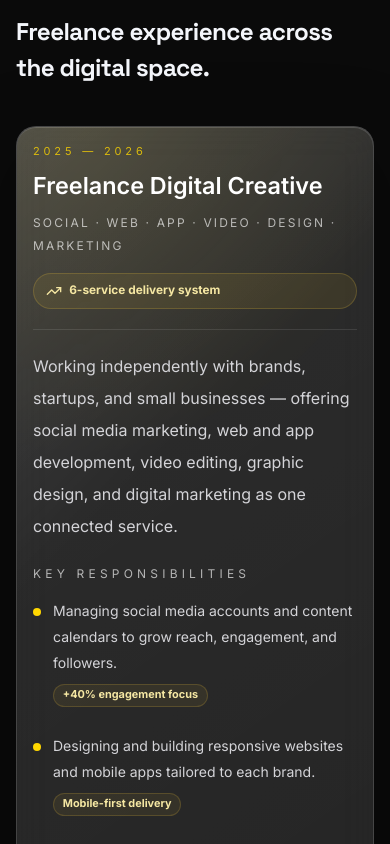
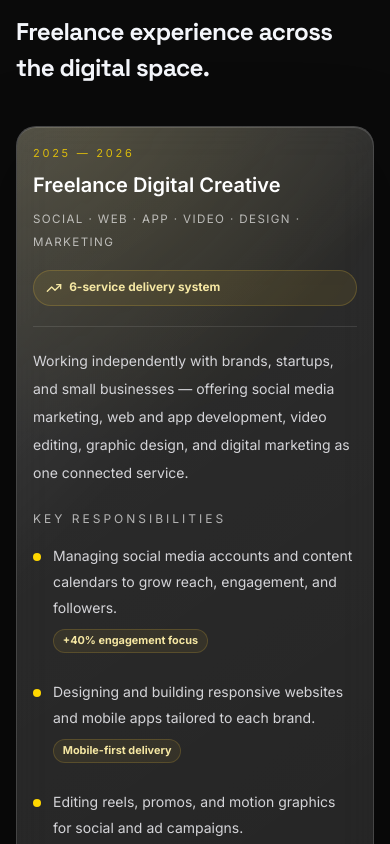
Before and after one commit to PoojaNandhini29/portfolio, a React (Vite) app: page / in a window 390 px wide. Shown: the part 3340-4184 px from the top of the page. Built offline with nearby package versions, Linux system fonts and the light colour scheme.

Commit message:
experience resolved

```diff
--- a/src/App.jsx
+++ b/src/App.jsx
@@ -8,11 +8,9 @@ import {
   Camera,
   ChevronRight,
   Code2,
-  ExternalLink,
   Globe2,
   Image,
   Mail,
-  Maximize2,
   Megaphone,
   Menu,
   Palette,
@@ -345,10 +343,10 @@ function RevealSection({ id, className = '', children }) {
     <motion.section
       id={id}
       className={cn('section-pad', className)}
-      initial={shouldReduceMotion ? false : { opacity: 0, y: 30 }}
+      initial={shouldReduceMotion ? false : { opacity: 0, y: 24 }}
       whileInView={shouldReduceMotion ? {} : { opacity: 1, y: 0 }}
-      viewport={{ once: true, amount: 0.16 }}
-      transition={{ duration: 0.7, ease: 'easeOut' }}
+      viewport={{ once: true, amount: 0.05 }}
+      transition={{ duration: 0.6, ease: 'easeOut' }}
     >
       {children}
     </motion.section>
@@ -482,13 +480,12 @@ function ProjectCard({ project, index }) {
           <div className="pointer-events-none absolute inset-0 z-0 bg-[radial-gradient(circle_at_top_right,rgba(255,255,255,0.14),transparent_28%),radial-gradient(circle_at_bottom_left,rgba(212,175,55,0.12),transparent_30%)]" />
 
           <div className="project-card-preview relative z-10 overflow-hidden rounded-[24px] border border-white/12 bg-white/[0.08] backdrop-blur-[18px]">
-            <div className="flex items-center justify-between border-b border-white/10 px-4 py-3">
+            <div className="flex items-center border-b border-white/10 px-4 py-3">
               <div className="flex items-center gap-2">
                 <span className="h-2.5 w-2.5 rounded-full bg-[#FFD700]" />
                 <span className="h-2.5 w-2.5 rounded-full bg-white/25" />
                 <span className="h-2.5 w-2.5 rounded-full bg-white/12" />
               </div>
-              <Maximize2 className="h-4 w-4 text-white/40" />
             </div>
             <div className="relative aspect-[16/9] overflow-hidden">
               <img
@@ -547,34 +544,6 @@ function ProjectCard({ project, index }) {
                   {tech}
                 </motion.span>
               ))}
-            </div>
-
-            <div className="mt-5 flex flex-wrap gap-3">
-              {project.link ? (
-                <MagneticButton
-                  href={project.link}
-                  target="_blank"
-                  rel="noopener noreferrer"
-                  variant="secondary"
-                  className="project-action-button project-action-button-secondary"
-                >
-                  {project.buttonText ?? 'View Live Demo'} <Maximize2 className="h-4 w-4" />
-                </MagneticButton>
-              ) : (
-                <span className="project-action-button project-action-button-secondary cursor-not-allowed select-none opacity-75">
-                  {project.buttonText ?? 'Creative Design Portfolio'}
-                </span>
-              )}
-              {project.demo ? (
-                <MagneticButton
-                  href={project.demo}
-                  target="_blank"
-                  rel="noopener noreferrer"
-                  className="project-action-button project-action-button-primary"
-                >
-                  Live Link <ExternalLink className="h-4 w-4" />
-                </MagneticButton>
-              ) : null}
             </div>
           </div>
         </div>
@@ -829,26 +798,26 @@ function App() {
                   key={item.title}
                   initial={{ opacity: 0, y: 18 }}
                   whileInView={{ opacity: 1, y: 0 }}
-                  viewport={{ once: true, amount: 0.2 }}
+                  viewport={{ once: true, amount: 0.05 }}
                   transition={{ duration: 0.45, delay: index * 0.06 }}
                 >
-                  <GlassCard className="experience-card p-5 sm:p-8">
+                  <GlassCard className="experience-card p-4 sm:p-6 md:p-8">
                     <div className="experience-card-header flex flex-col gap-4 border-b border-white/10 pb-5 sm:flex-row sm:items-start sm:justify-between">
                       <div className="min-w-0">
-                        <p className="text-[11px] uppercase tracking-[0.35em] text-[#FFD700]/80">{item.period}</p>
-                        <h3 className="mt-2 text-[clamp(1.35rem,6vw,1.5rem)] font-semibold text-white">{item.title}</h3>
-                        <p className="experience-role mt-2 text-sm uppercase tracking-[0.28em] text-white/65">{item.role}</p>
+                        <p className="text-[11px] uppercase tracking-[0.25em] sm:tracking-[0.35em] text-[#FFD700]/80">{item.period}</p>
+                        <h3 className="mt-2 text-[clamp(1.25rem,5vw,1.5rem)] font-semibold text-white">{item.title}</h3>
+                        <p className="experience-role mt-2 text-xs sm:text-sm uppercase tracking-[0.16em] sm:tracking-[0.28em] text-white/65">{item.role}</p>
                       </div>
-                      <div className="impact-stat sm:text-right">
+                      <div className="impact-stat shrink-0 sm:text-right">
                         <TrendingUp className="h-4 w-4" />
                         <span>6-service delivery system</span>
                       </div>
                     </div>
 
-                    <p className="mt-5 text-base leading-8 text-zinc-300">{item.text}</p>
+                    <p className="mt-5 text-sm sm:text-base leading-7 sm:leading-8 text-zinc-300">{item.text}</p>
 
                     <div className="mt-6 min-w-0">
-                      <p className="text-xs uppercase tracking-[0.35em] text-white/65">Key Responsibilities</p>
+                      <p className="text-xs uppercase tracking-[0.25em] sm:tracking-[0.35em] text-white/65">Key Responsibilities</p>
                       <ul className="experience-proof-list mt-4 space-y-3">
                         {item.responsibilities.map((responsibility, responsibilityIndex) => (
                           <li key={responsibility} className="experience-proof-item">
--- a/src/index.css
+++ b/src/index.css
@@ -454,14 +454,16 @@
     width: 100%;
     max-width: 100%;
     min-width: 0;
+    box-sizing: border-box;
   }
 
   .experience-card {
-    overflow: visible;
+    overflow: hidden;
   }
 
   .experience-role {
-    overflow-wrap: anywhere;
+    overflow-wrap: break-word;
+    word-break: normal;
   }
 
   .experience-proof-item {
@@ -477,7 +479,8 @@
 
   .experience-proof-text {
     min-width: 0;
-    overflow-wrap: anywhere;
+    overflow-wrap: break-word;
+    word-break: normal;
   }
 
   .experience-proof-dot {
@@ -500,8 +503,10 @@
     background: rgba(212, 175, 55, 0.08);
     font-size: 0.68rem;
     font-weight: 700;
-    line-height: 1.1;
-    overflow-wrap: anywhere;
+    line-height: 1.2;
+    white-space: normal;
+    overflow-wrap: break-word;
+    word-break: normal;
   }
 
   .service-card {
@@ -873,12 +878,13 @@
   }
 
   .experience-card {
-    padding: 1rem;
+    padding: 1.125rem 1rem;
   }
 
   .experience-role {
-    font-size: 0.75rem;
+    font-size: 0.725rem;
     line-height: 1.45rem;
+    letter-spacing: 0.12em;
   }
 
   .impact-stat {
@@ -897,7 +903,15 @@
 /* ── Very small phones (≤ 359px) ────────────────────────────────────── */
 @media (max-width: 359px) {
   .container-shell {
-    padding-left: 0.875rem;
-    padding-right: 0.875rem;
+    padding-left: 0.75rem;
+    padding-right: 0.75rem;
+  }
+
+  .experience-card {
+    padding: 0.875rem 0.75rem;
+  }
+
+  .experience-role {
+    letter-spacing: 0.08em;
   }
 }
```
